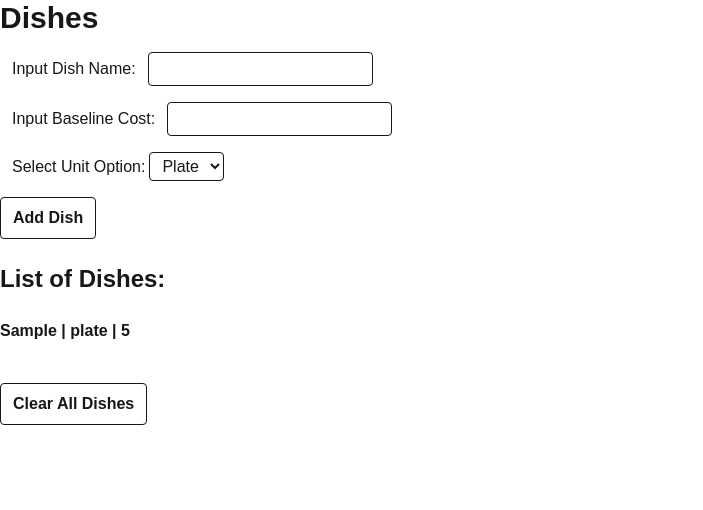
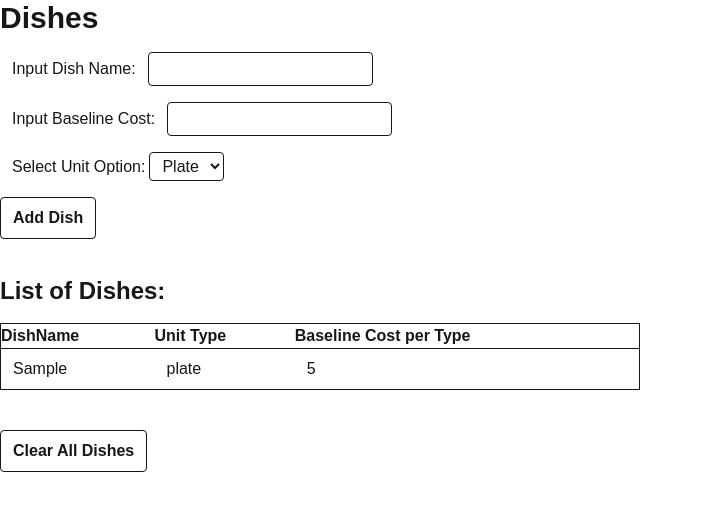
Before and after one commit to dokuritsu/catering-costs, a Next.js app: page /dishes in a window 1280 px wide. Both pictures are taken after typing "Sample", "5" into the empty fields and a click on the button "Add Dish". Shown: the top 510 px of the page, without its empty margins (0-703 px from the left). Built offline with nearby package versions, Linux system fonts and the light colour scheme.

Commit message:
Created delete all btn for dishes and create component to display dishes in a table

```diff
--- a/app/dishes/page.tsx
+++ b/app/dishes/page.tsx
@@ -48,6 +48,37 @@ export default function Dishes(){
         };
     }
 
+    function DishRow({dish}: {dish: Dish}){
+        return(
+            <tr className="hover:bg-gray-800/40">
+                <td className='px-3 py-2 border-b border-white-700'>{dish.dishName}</td>
+                <td className='px-3 py-2 border-b border-white-700'>{dish.unitType}</td>
+                <td className='px-3 py-2 border-b border-white-700'>{dish.baselineCostPerUnit}</td>
+            </tr>
+        );
+    }
+
+    function DisplayDishTable({dishes}: {dishes: Dish[]}){
+        const rows = dishes.map(dish =>
+            <DishRow
+                dish={dish}
+                key={dish.dishName}/>
+        )
+
+        return (
+            <table className='mt-4 border w-full md:w-2/3 lg:w-1/2 border-white-600 rounded-md'>
+                <thead className='px-3 py-2 text-left border-b border-white-600 font-semibold'>
+                    <tr>
+                        <th>DishName</th>
+                        <th>Unit Type</th>
+                        <th>Baseline Cost per Type</th>
+                    </tr>
+                </thead>
+                <tbody>{rows}</tbody>
+            </table>
+        );
+    }
+
     return(
     <>
         <h1 className='text-3xl font-bold'>Dishes</h1>
@@ -68,13 +99,9 @@ export default function Dishes(){
                 Add Dish
             </button>
         </div>
-        <div className="mt-6">
+        <div className="mt-6 overflow-hidden">
             <h1 className="mt-3 text-2xl font-bold">List of Dishes:</h1>
-            {dishes.map(d =>
-                <div className='mt-6' key={d.dishName}>
-                <h2 className='font-bold'>{d.dishName} | {d.unitType} | {d.baselineCostPerUnit}</h2>
-                </div>
-            )}
+            <DisplayDishTable dishes={dishes}/>
         </div>
         <div className="mt-6">
             <button className="mt-4 border rounded px-3 py-2 font-semibold" onClick={handleClearAllDishes}>Clear All Dishes</button>
```
